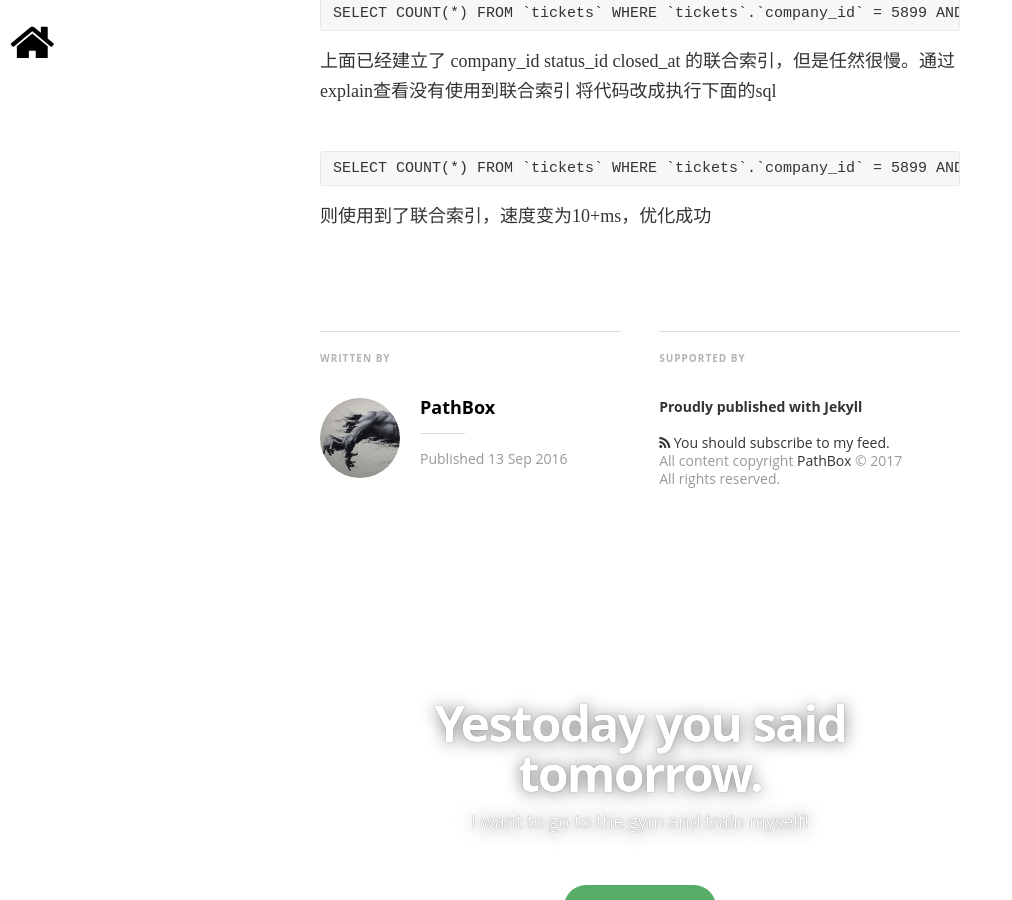
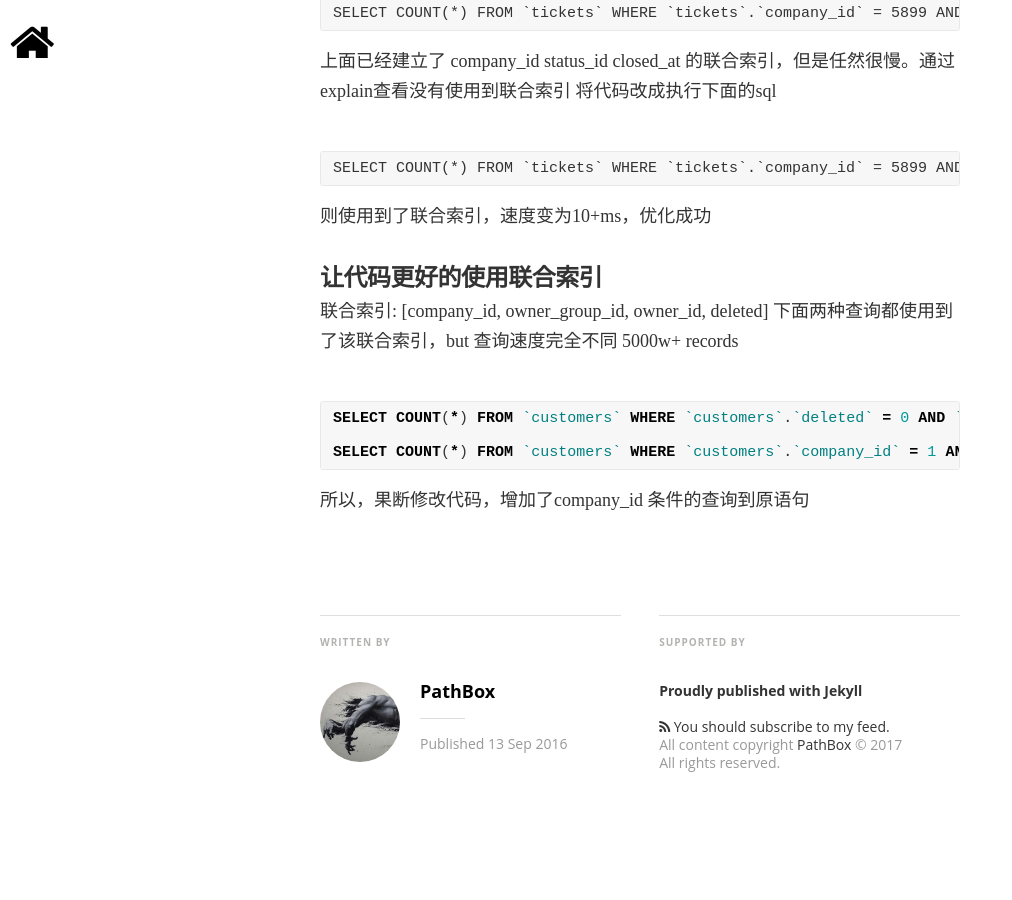
Before and after one commit to pathbox/pathbox.github.io, a Jekyll site: the page built from _posts/2016-09-13-active_record-optimize.md, in a window 1280 px wide and 900 px high, scrolled down 6028 px. Shown: the whole window, without its empty margins (0-1012 px from the left). Built offline with Jekyll 4.4.1, drawn with Linux system fonts in a browser that asks for light colours; nearby versions of some CDN libraries; some web fonts are replaced; comment, search, counter and statistics services are not loaded.

Commit message:
让代码更好的使用联合索引

````diff
--- a/_posts/2016-09-13-active_record-optimize.md
+++ b/_posts/2016-09-13-active_record-optimize.md
@@ -175,3 +175,16 @@
 ```
 
 则使用到了联合索引，速度变为10+ms，优化成功
+
+
+##### 让代码更好的使用联合索引
+联合索引: [company_id, owner_group_id, owner_id, deleted]
+下面两种查询都使用到了该联合索引，but 查询速度完全不同
+5000w+ records
+
+```sql
+SELECT COUNT(*) FROM `customers` WHERE `customers`.`deleted` = 0 AND `customers`.`owner_group_id` = 1 AND `customers`.`owner_id` = 1  # => 30s+  holly shit
+
+SELECT COUNT(*) FROM `customers` WHERE `customers`.`company_id` = 1 AND `customers`.`deleted` = 0 AND `customers`.`owner_group_id` = 1 AND `customers`.`owner_id` = 1  # => 10ms what amazing
+```
+所以，果断修改代码，增加了company_id 条件的查询到原语句
````
